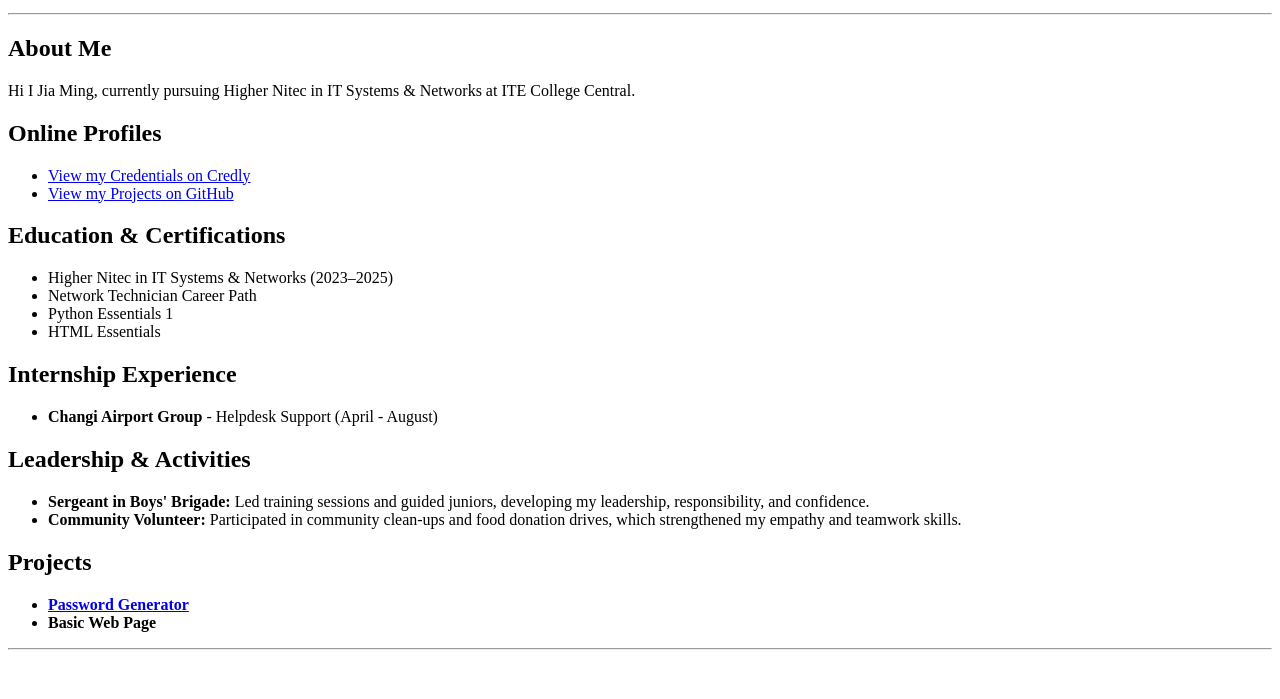
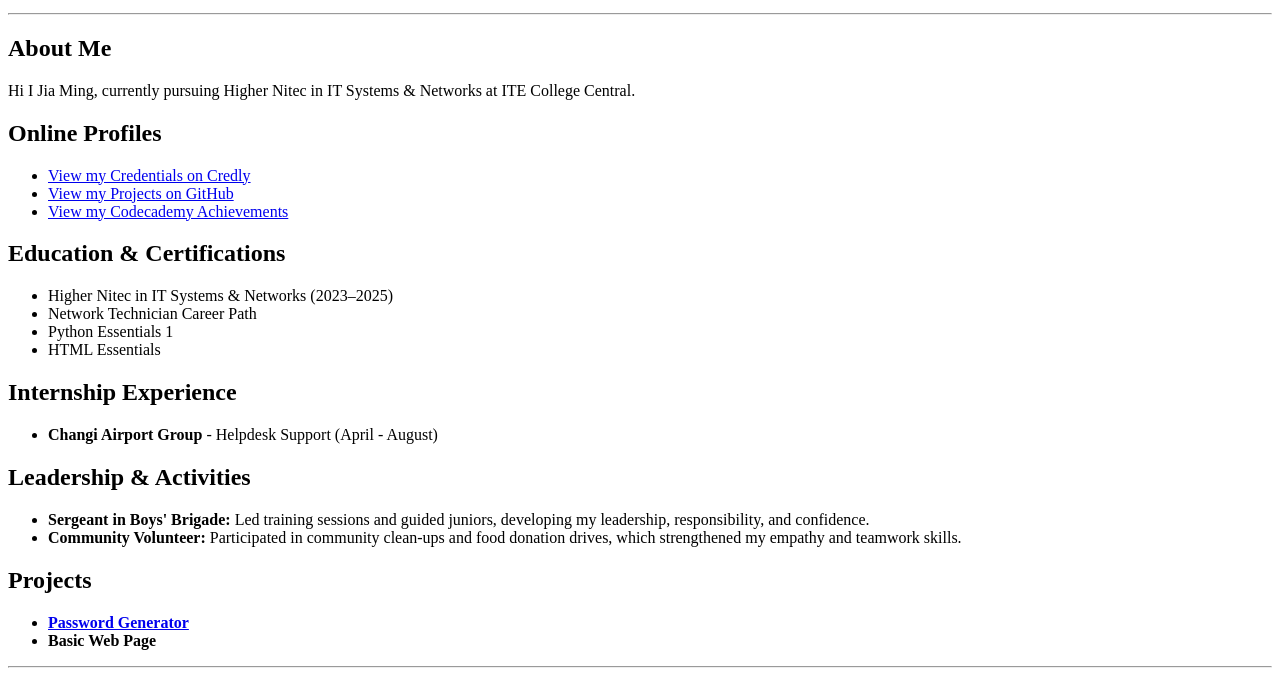
Before and after one commit to lol98882/jia.github.io, a plain HTML site: page index.html in a window 1280 px wide. Shown: the part 101-800 px from the top of the page. Drawn offline with Linux system fonts and the light colour scheme.

Commit message:
Update index.html

```diff
--- a/index.html
+++ b/index.html
@@ -24,6 +24,7 @@
     <ul>
       <li><a href="https://www.credly.com/users/jia-ming.a44cf3b5" target="_blank">View my Credentials on Credly</a></li>
       <li><a href="https://github.com/lol98882/jia.github.io" target="_blank">View my Projects on GitHub</a></li>
+       <li><a href="https://www.codecademy.com/users/ajax2340512805/achievements" target="_blank">View my Codecademy Achievements</a></li>
     </ul>
 </section>
 
```
